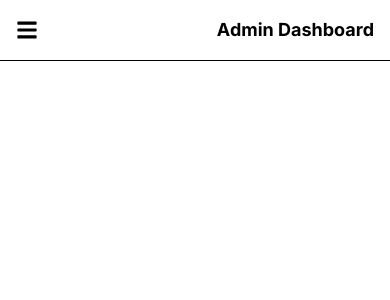
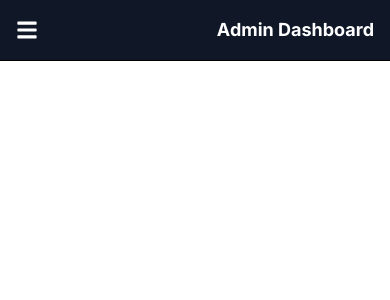
Before and after one commit to Itsme-Mingmar/E-commerce-, a React app in the folder frontend/: page /admin in a window 390 px wide. Shown: the top 300 px of the page. Built offline with nearby package versions, Linux system fonts and the light colour scheme; the HTML template or start-up script is replaced by a standard one.

Commit message:
update on admin pannel

```diff
--- a/frontend/src/components/Admin/AdminLayout.jsx
+++ b/frontend/src/components/Admin/AdminLayout.jsx
@@ -15,11 +15,11 @@ const AdminLayout = () => {
   return (
     <>
       {/* ===== MOBILE TOP BAR ===== */}
-      <div className="md:hidden flex items-center justify-between px-4 py-4 border-b">
+      <div className="md:hidden flex items-center justify-between px-4 py-4 border-b bg-gray-900">
         <button onClick={() => setMenuOpen(true)}>
-          <FaBars size={22} />
+          <FaBars size={22} className="text-white cursor-pointer" />
         </button>
-        <p className="font-bold text-lg">Admin Dashboard</p>
+        <p className="font-bold text-lg text-white">Admin Dashboard</p>
       </div>
 
       {/* ===== OVERLAY (MOBILE ONLY) ===== */}
@@ -49,7 +49,7 @@ const AdminLayout = () => {
           {/* Close button (mobile only) */}
           <button
             onClick={() => setMenuOpen(false)}
-            className="md:hidden"
+            className="md:hidden cursor-pointer"
           >
             <FaTimes size={20} />
           </button>
```
